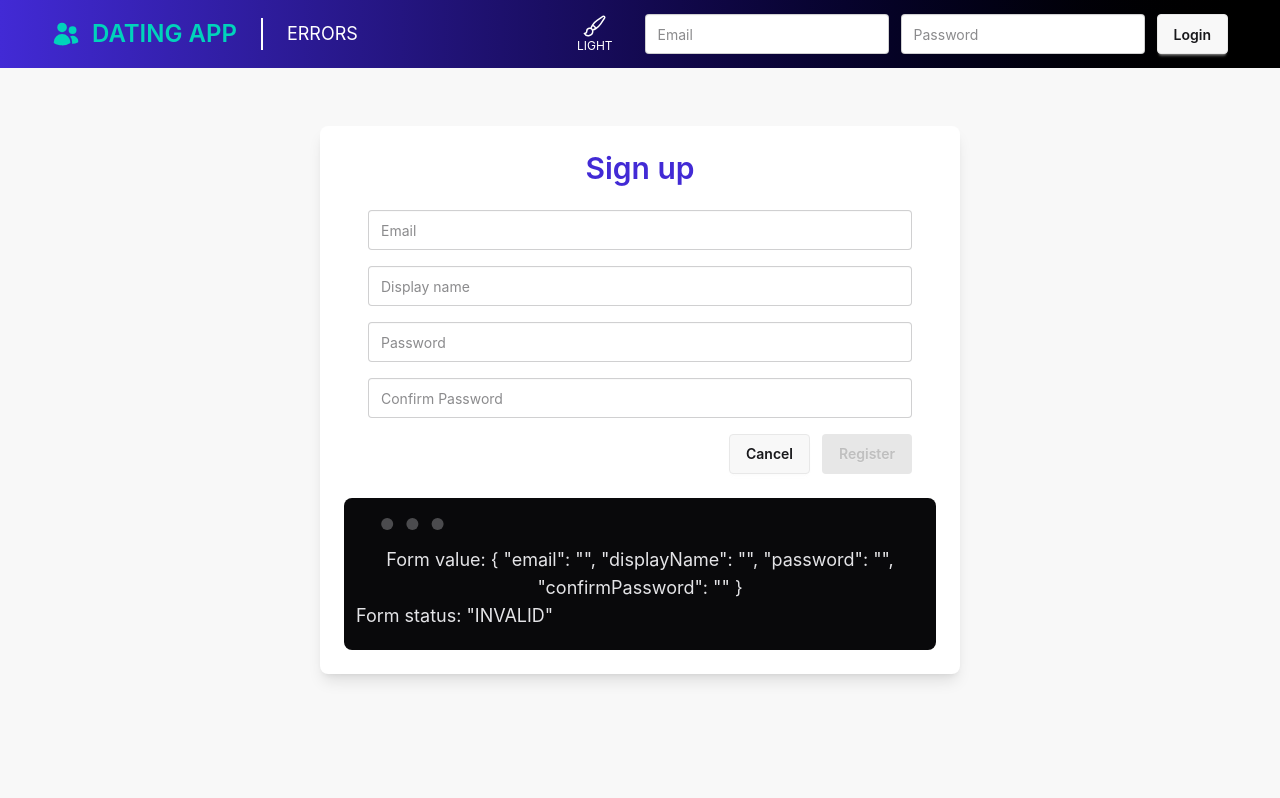
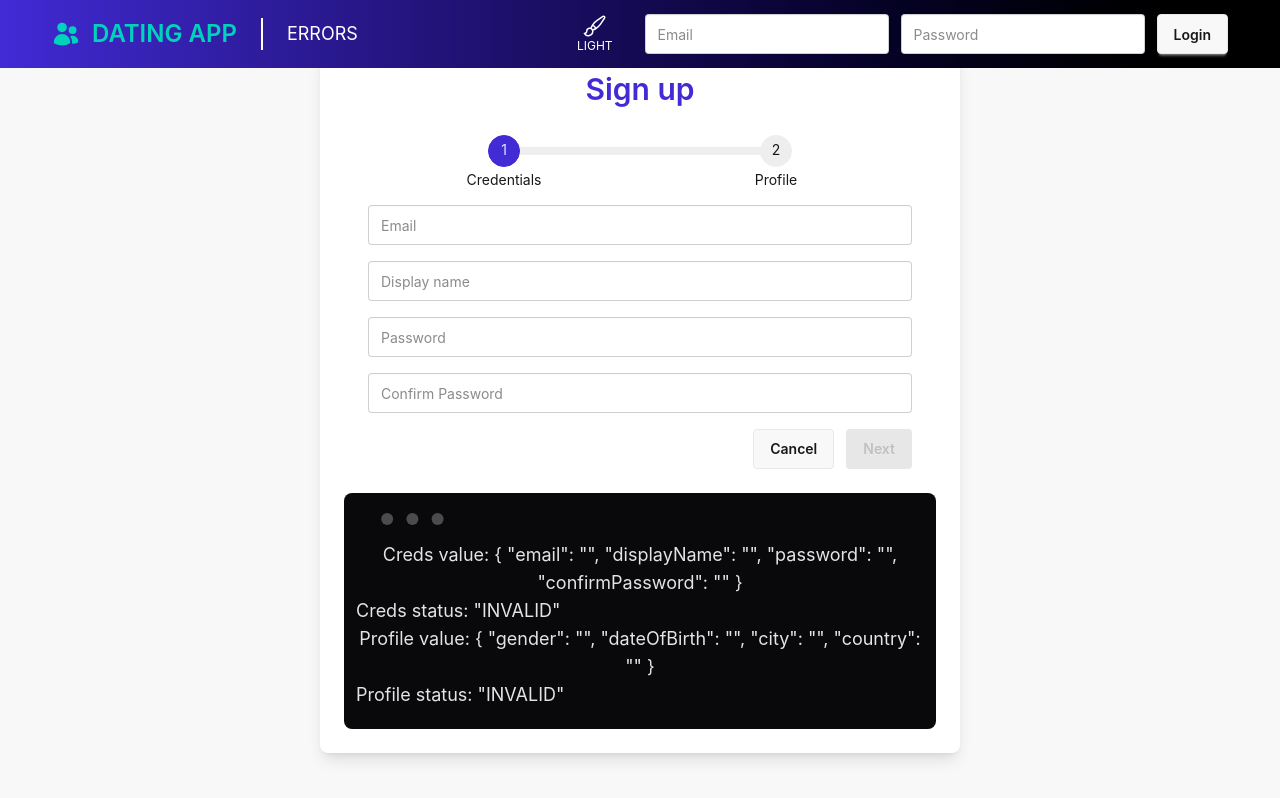
Before and after one commit to drussell33/Angular_ASPNET_Application, an Angular app in the folder DatingApp/client/: page / in a window 1280 px wide. Built offline with nearby package versions, Linux system fonts and the light colour scheme.

Commit message:
started refactoring to allow form steps

```diff
--- a/DatingApp/client/src/features/account/register/register.html
+++ b/DatingApp/client/src/features/account/register/register.html
@@ -1,8 +1,15 @@
 <div class="card bg-base-100 w-1/2 mx-auto flex flex-col p-6 rounded-lg shadow-lg">
     <div class="card-title justify-center text-3xl text-primary">Sign up</div>
     <div class="card-body w-full">
-        <form [formGroup]="registerForm" class="flex flex-col gap-4 w-full" (ngSubmit)="register()">
-            <app-text-input label="Email" formControlName="email"/>
+
+        <ul class="steps">
+            <li class="step step-primary">Credentials</li>
+            <li class="step" [class.step-primary]="currentStep() === 2">Profile</li>
+        </ul>
+
+        @if (currentStep() === 1) {
+        <form [formGroup]="credentialsForm" class="flex flex-col gap-4 w-full steps">
+            <app-text-input class="mt-2" label="Email" formControlName="email"/>
             <app-text-input label="Display name" formControlName="displayName"/>
             <app-text-input label="Password" formControlName="password" type="password"/>
             <app-text-input label="Confirm Password" formControlName="confirmPassword" type="password"/>
@@ -10,15 +17,33 @@
             <div class="flex items-center justify-end gap-3">
                 <button (click)="cancel()" type="button" class="btn">Cancel</button>
                 <button
-                    [disabled]="!registerForm.valid"
-                    class="btn btn-primary" type="submit">Register</button>
+                    [disabled]="!credentialsForm.valid"
+                    (click)="nextStep()"
+                    class="btn btn-primary" type="button">Next</button>
             </div>
         </form>
+        }
+
+        @if (currentStep() === 2) {
+            <form [formGroup]="profileForm" class="flex flex-col w-full gap-4 steps">
+                <div>Profile Form goes here</div>
+                <div class="flex items-center justify-end gap-3">
+                <button (click)="prevStep()" type="button" class="btn">Back</button>
+                <button
+                    [disabled]="!profileForm.valid"
+                    (click)="register()"
+                    class="btn btn-primary" type="button">Register</button>
+            </div>
+            </form>
+        }
+
     </div>
 
     <div class="flex flex-col items-start px-3 w-full mockup-code text-lg">
-        <div>Form value: {{registerForm.value | json}}</div>
-        <div>Form status: {{registerForm.status| json}}</div>
+        <div>Creds value: {{credentialsForm.value | json}}</div>
+        <div>Creds status: {{credentialsForm.status| json}}</div>
+        <div>Profile value: {{profileForm.value | json}}</div>
+        <div>Profile status: {{profileForm.status| json}}</div>
     </div>
 
 
--- a/DatingApp/client/src/features/account/register/register.ts
+++ b/DatingApp/client/src/features/account/register/register.ts
@@ -1,4 +1,4 @@
-import { Component, inject, output } from '@angular/core';
+import { Component, inject, output, signal } from '@angular/core';
 import { AbstractControl, FormBuilder, FormGroup, ReactiveFormsModule, ValidationErrors, ValidatorFn, Validators } from '@angular/forms';
 import { RegisterCreds } from '../../../types/user';
 import { AccountService } from '../../../core/services/account-service';
@@ -16,18 +16,27 @@ export class Register {
   private fb = inject(FormBuilder);
   cancelRegister = output<boolean>();
   protected creds = {} as RegisterCreds;
-  protected registerForm: FormGroup;
+  protected credentialsForm: FormGroup;
+  protected profileForm: FormGroup;
+  protected currentStep = signal(1);
 
   constructor() {
-      this.registerForm = this.fb.group({
+      this.credentialsForm = this.fb.group({
       email: ['', [Validators.required, Validators.email]],
       displayName: ['', Validators.required],
       password: ['', [Validators.required, Validators.minLength(4), Validators.maxLength(8)]],
       confirmPassword: ['', [Validators.required, this.matchValues('password')]]
     });
-    this.registerForm.controls['password'].valueChanges.subscribe(() => {
-      this.registerForm.controls['confirmPassword'].updateValueAndValidity();
 
+    this.profileForm = this.fb.group({
+      gender: ['', Validators.required],
+      dateOfBirth: ['', Validators.required],
+      city: ['', Validators.required],
+      country: ['', Validators.required]
+    })
+
+    this.credentialsForm.controls['password'].valueChanges.subscribe(() => {
+      this.credentialsForm.controls['confirmPassword'].updateValueAndValidity();
     })
   }
 
@@ -41,8 +50,21 @@ export class Register {
     }
   }
 
+  nextStep() {
+    if (this.credentialsForm.valid) {
+      this.currentStep.update(prevStep => prevStep + 1);
+    }
+  }
+
+  prevStep() {
+    this.currentStep.update(prevStep => prevStep -1);
+  }
+
   register() {
-    console.log(this.registerForm.value);
+    if (this.profileForm.valid && this.credentialsForm.valid) {
+      const formData = {...this.credentialsForm.value, ...this.profileForm.value};
+      console.log('Form data: ', formData);
+    }
     // this.accountService.register(this.creds).subscribe({
     //   next: response => {
     //     console.log(response);
```
